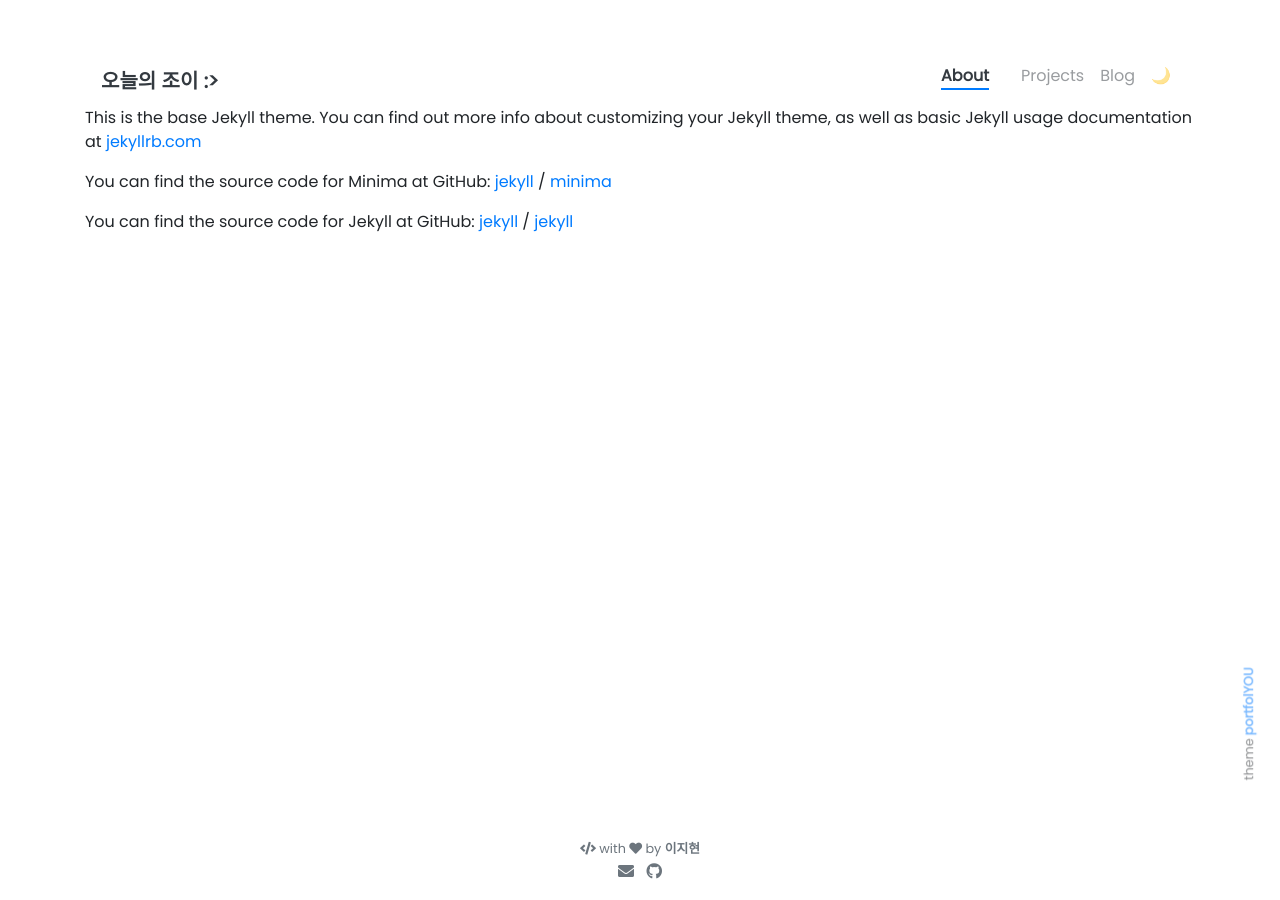
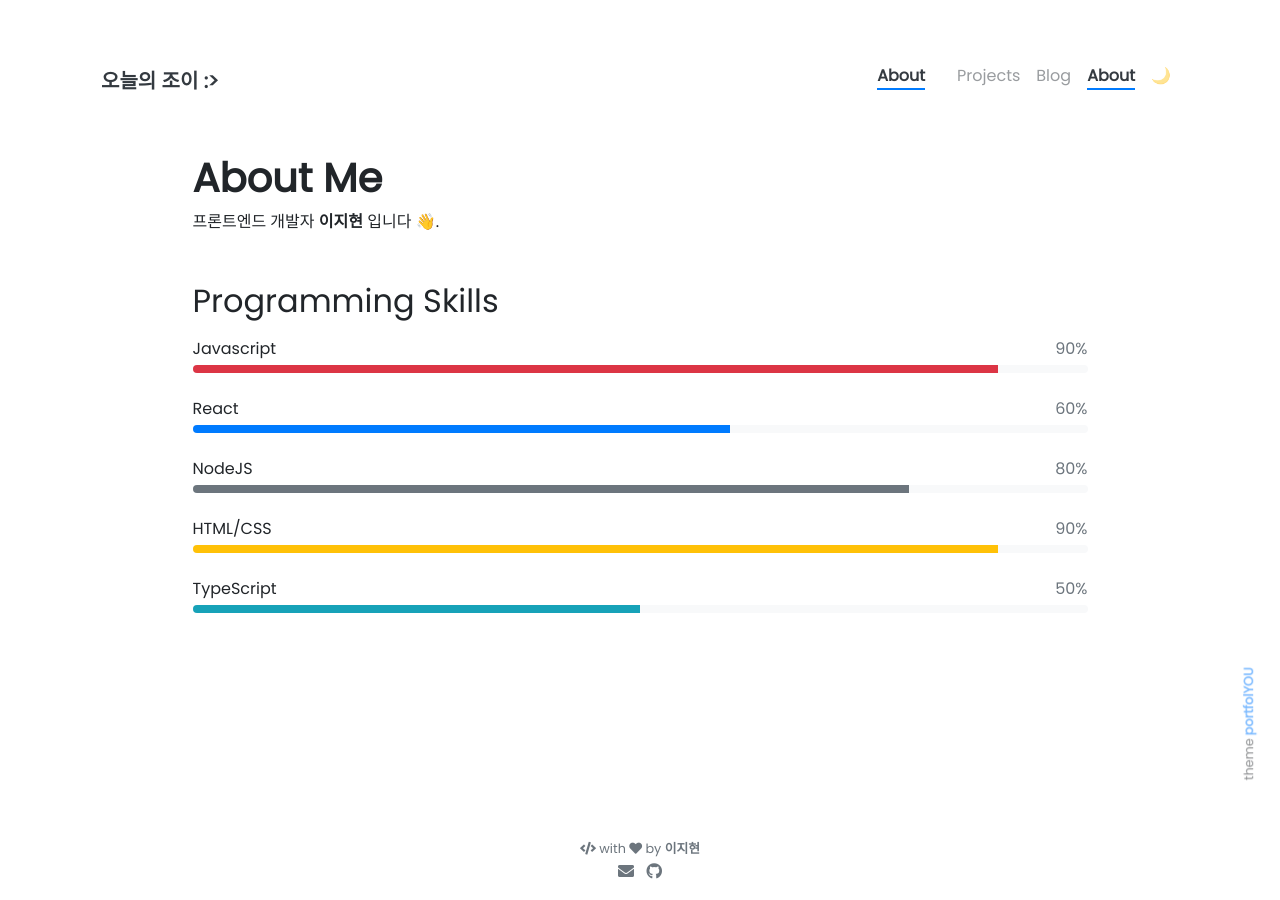
Before and after one commit to TodaysJoey/TodaysJoey.github.io, a Jekyll site: the page built from pages/about.md, in a window 1280 px wide. Built offline with Jekyll 4.4.1, drawn with Linux system fonts in a browser that asks for light colours; nearby versions of some CDN libraries; emoji names are drawn with the system emoji font.

Commit message:
스킬 페이지 추가

```diff
--- a/_config.yml
+++ b/_config.yml
@@ -69,12 +69,12 @@ analytics:
 
 ### Buy me a coffee ###
 # See https://www.buymeacoffee.com/
-buymeacoffee:
-  enabled: false
-  username: your_username
-  color: "#007bff"
-  message: "Thank you for visiting." # Message to be displayed aside from the button for a few seconds.
-  description: "Support me on Buy me a coffee!"
+# buymeacoffee:
+#   enabled: false
+#   username: your_username
+#   color: "#007bff"
+#   message: "Thank you for visiting." # Message to be displayed aside from the button for a few seconds.
+#   description: "Support me on Buy me a coffee!"
 
 ### Defaults for collections ###
 defaults:
@@ -83,7 +83,11 @@ defaults:
       type: "projects"
     values:
       layout: "page"
-
+  - scope:
+      path: ""
+      type: "about"
+    values:
+      layout: "page"
   - scope:
       path: ""
       type: "posts"
--- a/_data/programming-skills.yml
+++ b/_data/programming-skills.yml
@@ -1,11 +1,19 @@
-- name: HTML5/CSS3
+- name: Javascript
   percentage: 90
   color: danger
 
-- name: Go
-  percentage: 80
+- name: React
+  percentage: 60
   color:
 
-- name: Python
-  percentage: 70
+- name: NodeJS
+  percentage: 80
   color: secondary
+
+- name: HTML/CSS
+  percentage: 90
+  color: warning
+
+- name: TypeScript
+  percentage: 50
+  color: info
--- /dev/null
+++ b/pages/about.md
@@ -0,0 +1,18 @@
+---
+layout: page
+title: About
+permalink: /about/
+weight: 3
+---
+
+# **About Me**
+
+프론트엔드 개발자 **{{ site.author.name }}** 입니다 :wave:.<br>
+
+<div class="row">
+{% include about/skills.html title="Programming Skills" source=site.data.programming-skills %}
+</div>
+
+<div class="row">
+<!-- {% include about/timeline.html %} -->
+</div>
```
